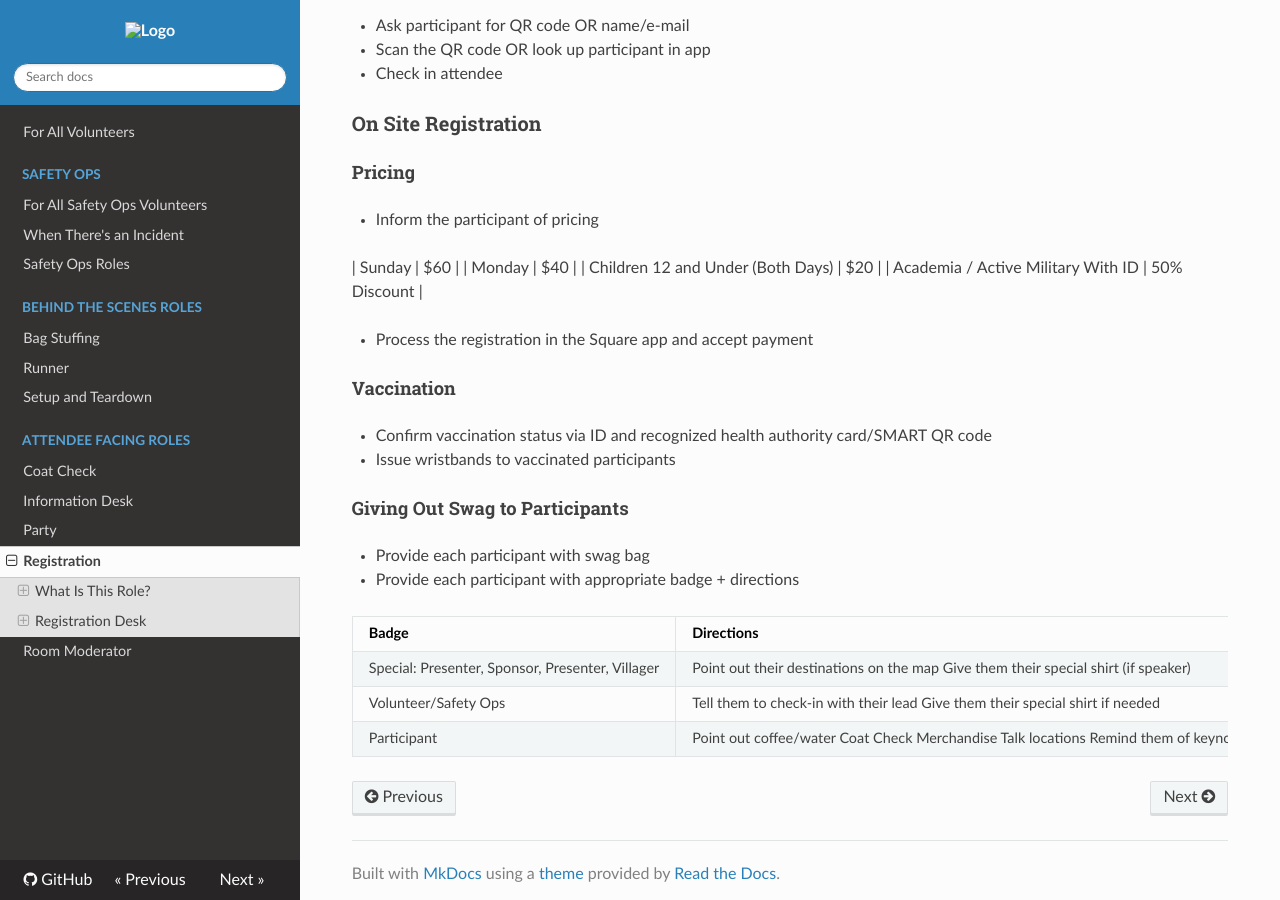
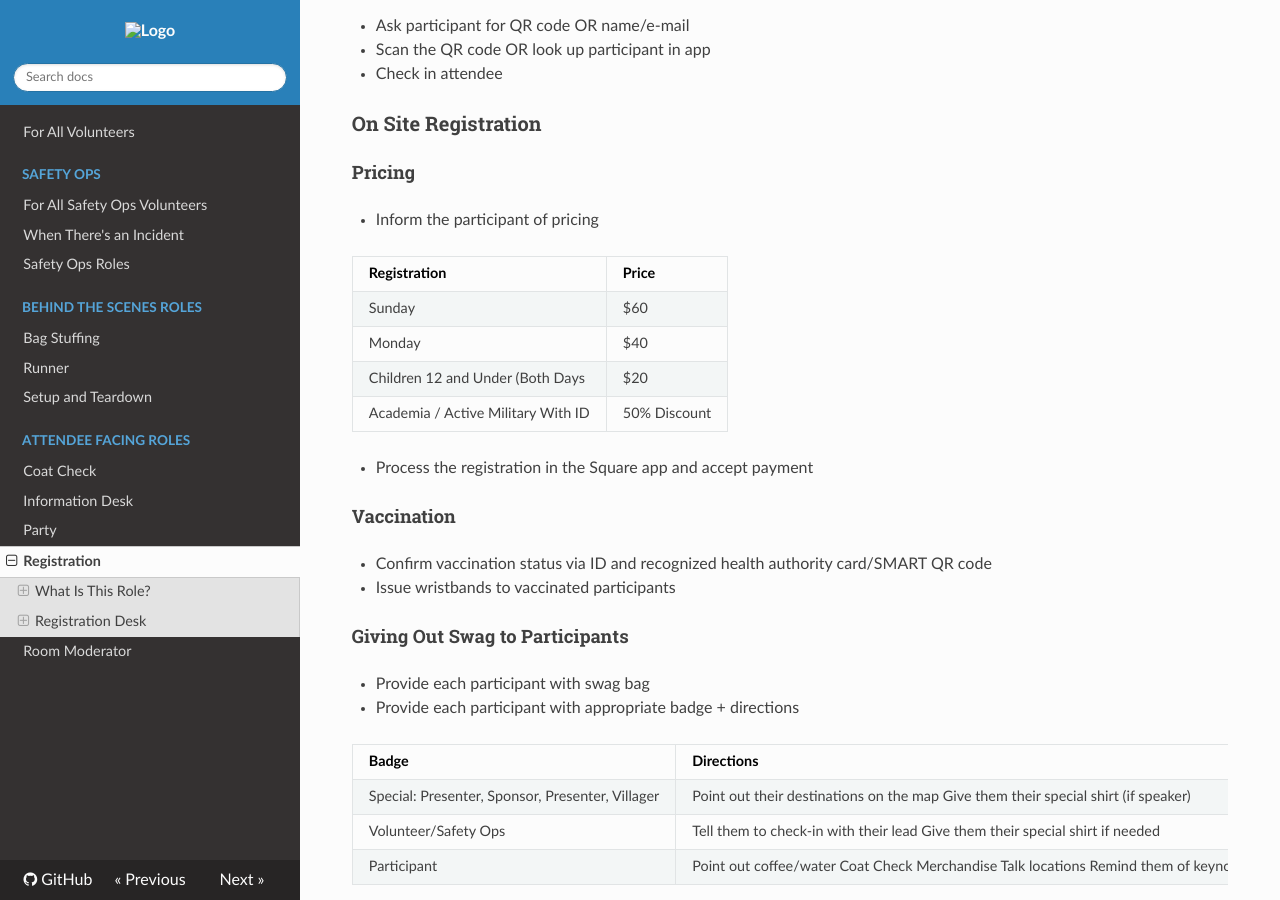
Before and after one commit to BSidesSF/volunteer-runbook, an MkDocs documentation site: the page built from docs/attendee-facing/registration.md, in a window 1280 px wide and 900 px high, scrolled down 888 px. Built offline with MkDocs 1.6.1, drawn with Linux system fonts in a browser that asks for light colours; nearby versions of some CDN libraries.

Commit message:
fixing markdown table

```diff
--- a/docs/attendee-facing/registration.md
+++ b/docs/attendee-facing/registration.md
@@ -39,10 +39,13 @@ You will be the “face” of BSidesSF for all attendees. Your goal is to make a
 
 - Inform the participant of pricing
 
-| Sunday                             | $60          |
-| Monday                             | $40          |
-| Children 12 and Under (Both Days)  | $20          |
-| Academia / Active Military With ID | 50% Discount |
+
+| Registration                        | Price        |
+|-------------------------------------|--------------|
+| Sunday                              | $60          |
+| Monday                              | $40          |
+| Children 12 and Under (Both Days    | $20          |
+| Academia / Active Military With ID  | 50% Discount |
 
 - Process the registration in the Square app and accept payment
 
```
